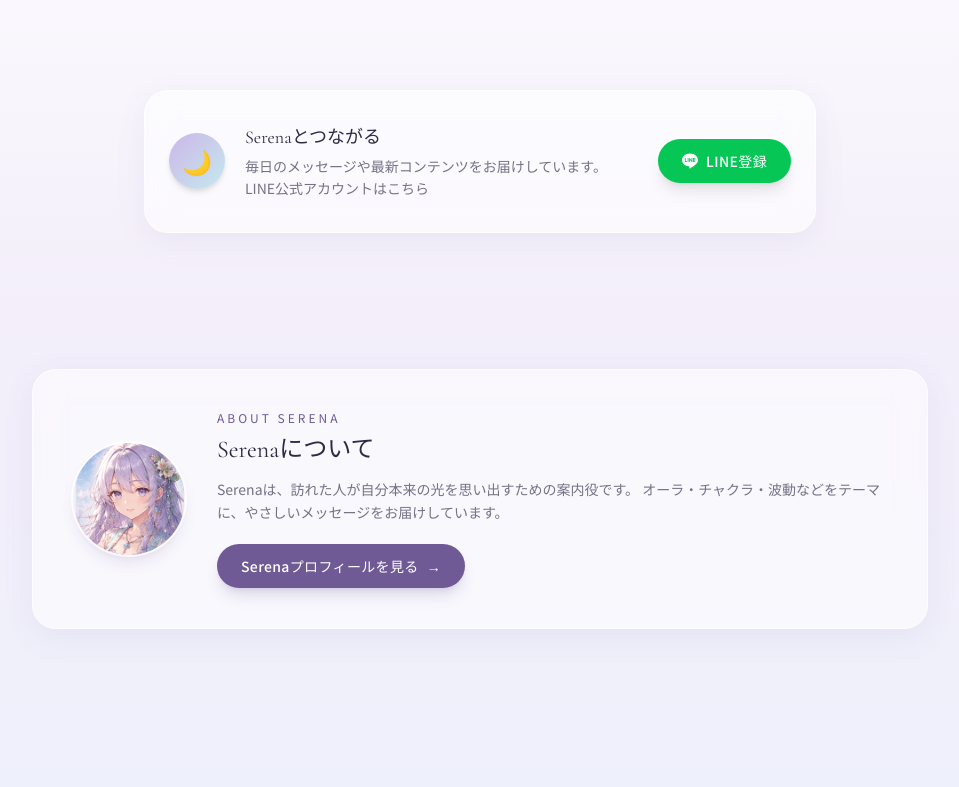
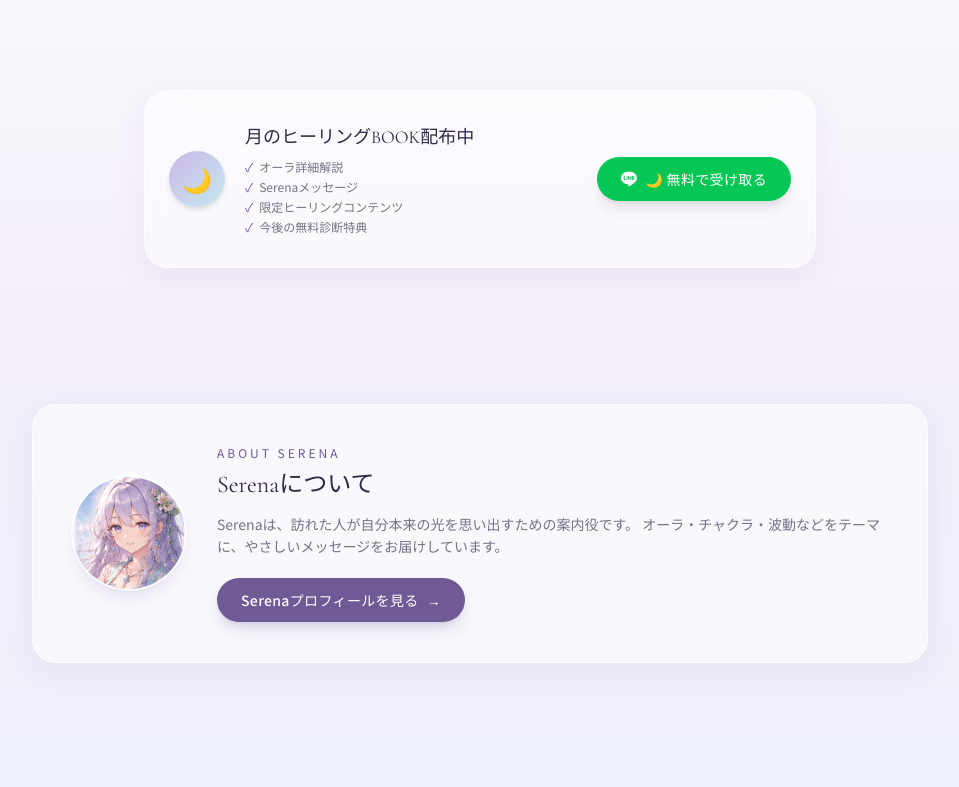
Before and after one commit to sincere1229/aura-garden, a Next.js app: page /music in a window 1280 px wide. Shown: the part 2400-3187 px from the top of the page, without its empty margins (160-1119 px from the left). Built offline with nearby package versions, Linux system fonts and the light colour scheme.

Commit message:
Update LineBanner.tsx

```diff
--- a/src/components/LineBanner.tsx
+++ b/src/components/LineBanner.tsx
@@ -1,11 +1,8 @@
 // src/components/LineBanner.tsx
-// 全ページ共通 LINE登録導線コンポーネント
+// 全ページ共通 LINE登録導線コンポーネント（最終導線改善 修正④）
 // layout.tsx の <main> の直前か直後に配置、またはページ末尾に個別配置
-
 import Link from "next/link";
-
-// LINE公式アカウントURL（確定したら差し替え）
-const LINE_URL = "https://lin.ee/XHDFrA8";
+import { SNS } from "@/data/sns";
 
 export default function LineBanner() {
   return (
@@ -18,16 +15,21 @@ export default function LineBanner() {
           </div>
           <div className="flex-1">
             <p className="font-display text-lg text-plum-900">
-              Serenaとつながる
+              月のヒーリングBOOK配布中
             </p>
-            <p className="mt-1 text-sm leading-relaxed text-plum-900/65">
-              毎日のメッセージや最新コンテンツをお届けしています。
-              <br className="hidden sm:block" />
-              LINE公式アカウントはこちら
-            </p>
+            <ul className="mt-2 space-y-1">
+              {["オーラ詳細解説", "Serenaメッセージ", "限定ヒーリングコンテンツ", "今後の無料診断特典"].map(
+                (p) => (
+                  <li key={p} className="flex items-center justify-center gap-1.5 text-xs text-plum-900/65 sm:justify-start">
+                    <span className="text-lavender-deep">✓</span>
+                    {p}
+                  </li>
+                )
+              )}
+            </ul>
           </div>
           <Link
-            href={LINE_URL}
+            href={SNS.line.url}
             target="_blank"
             rel="noopener noreferrer"
             className="inline-flex flex-shrink-0 items-center gap-2 rounded-full px-6 py-3 text-sm font-medium tracking-wide text-white shadow-lg transition-transform hover:scale-[1.03]"
@@ -36,7 +38,7 @@ export default function LineBanner() {
             <svg viewBox="0 0 24 24" className="h-4 w-4 fill-current">
               <path d="M19.365 9.863c.349 0 .63.285.63.631 0 .345-.281.63-.63.63H17.61v1.125h1.755c.349 0 .63.283.63.63 0 .344-.281.629-.63.629h-2.386c-.345 0-.627-.285-.627-.629V8.108c0-.345.282-.63.63-.63h2.386c.346 0 .627.285.627.63 0 .349-.281.63-.63.63H17.61v1.125h1.755zm-3.855 3.016c0 .27-.174.51-.432.596-.064.021-.133.031-.199.031-.211 0-.391-.09-.51-.25l-2.443-3.317v2.94c0 .344-.279.629-.631.629-.346 0-.626-.285-.626-.629V8.108c0-.27.173-.51.43-.595.06-.023.136-.033.194-.033.195 0 .375.105.495.254l2.462 3.33V8.108c0-.345.282-.63.63-.63.345 0 .63.285.63.63v4.771zm-5.741 0c0 .344-.282.629-.631.629-.345 0-.627-.285-.627-.629V8.108c0-.345.282-.63.63-.63.346 0 .628.285.628.63v4.771zm-2.466.629H4.917c-.345 0-.63-.285-.63-.629V8.108c0-.345.285-.63.63-.63.348 0 .63.285.63.63v4.141h1.756c.348 0 .629.283.629.63 0 .344-.282.629-.629.629M24 10.314C24 4.943 18.615.572 12 .572S0 4.943 0 10.314c0 4.811 4.27 8.842 10.035 9.608.391.082.923.258 1.058.59.12.301.079.766.038 1.08l-.164 1.02c-.045.301-.24 1.186 1.049.645 1.291-.539 6.916-4.078 9.436-6.975C23.176 14.393 24 12.458 24 10.314" />
             </svg>
-            LINE登録
+            🌙 無料で受け取る
           </Link>
         </div>
       </div>
```
